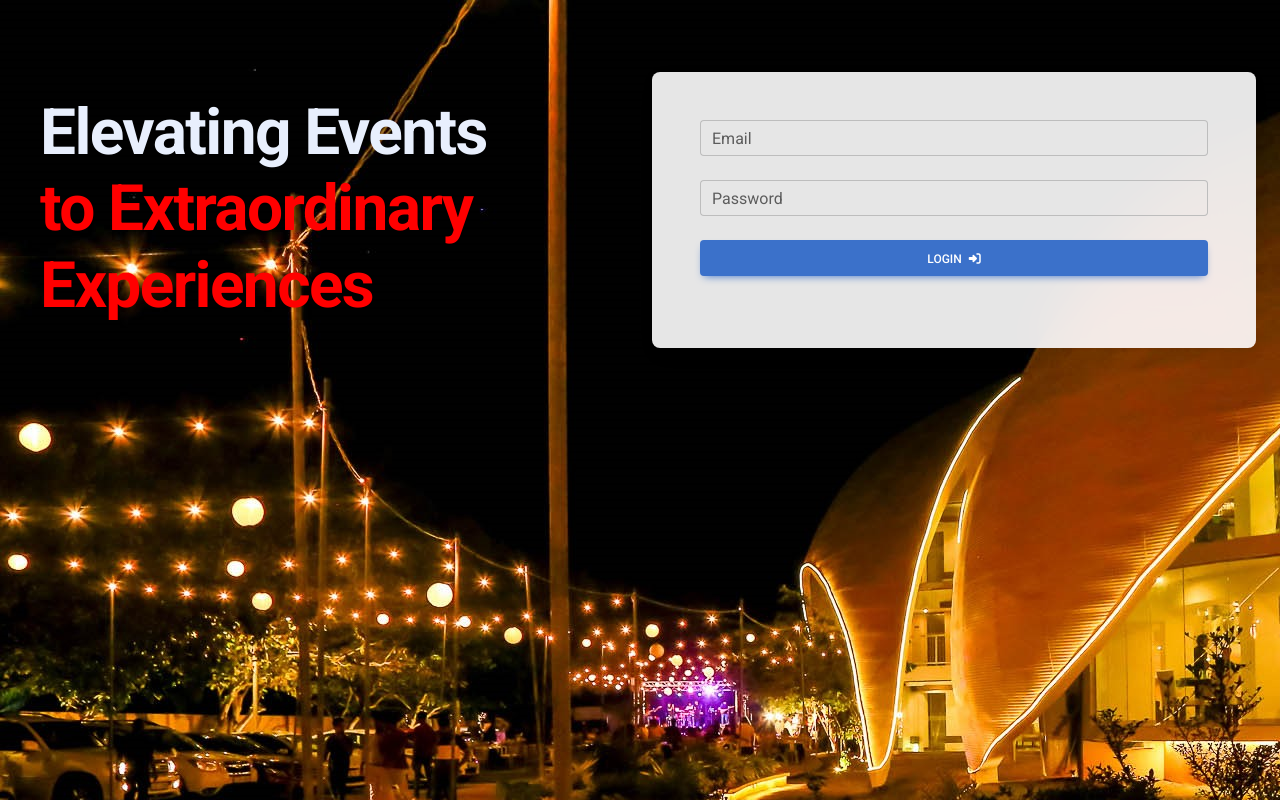
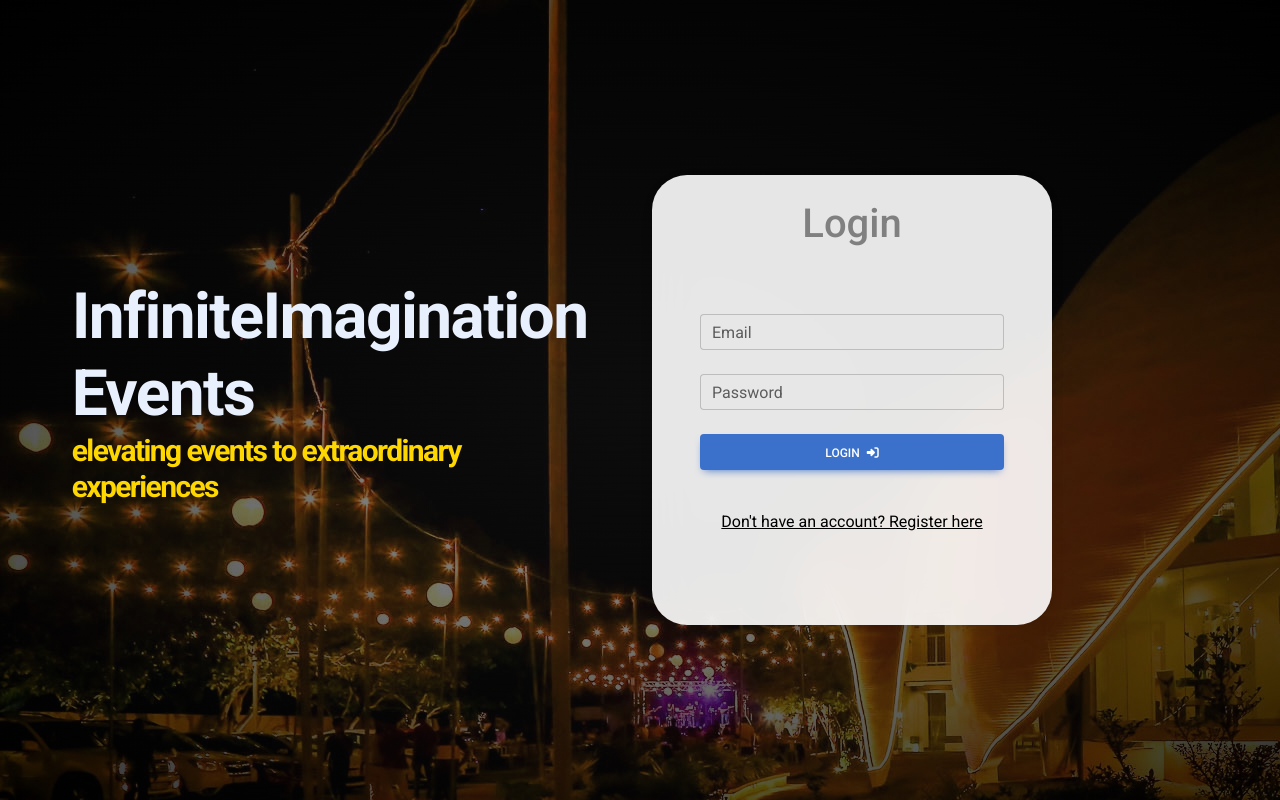
Before and after one commit to IT21440236/Event-Management-System-Client, a React (Create React App) app in the folder client/: page / in a window 1280 px wide. Built offline with nearby package versions, Linux system fonts and the light colour scheme.

Commit message:
committed

```diff
--- a/client/src/components/Login.jsx
+++ b/client/src/components/Login.jsx
@@ -48,8 +48,16 @@ function Login() {
   }
   return (
     <MDBContainer
-      fluid
-      className="p-4 background-radial-gradient overflow-hidden "
+    fluid
+    className="p-4"
+    style={{
+      background: "radial-gradient(ellipse at center, rgba(30, 30, 30, 0.4) 0%, rgba(0, 0, 0, 0.8) 100%)",
+      overflow: "hidden",
+      height: "100vh",
+      display: "flex",
+      alignItems: "center",
+      justifyContent: "center",
+    }}
     >
       <MDBRow>
         <MDBCol
@@ -58,10 +66,10 @@ function Login() {
         >
           <h1
             className="my-5 display-3 fw-bold ls-tight px-3"
-            style={{ color: "hsl(218, 81%, 95%)" }}
+            style={{ color: "hsl(218, 81%, 95%)", fontFamily: "Roboto, sans-serif" }}
           >
-            Elevating Events <br />
-            <span style={{ color: "red" }}>to Extraordinary Experiences</span>
+            InfiniteImagination Events <br />
+            <p style={{ color: "gold", fontSize: "30px"}}>elevating events to extraordinary experiences</p>
           </h1>
 
           {/* <p className="px-3" style={{ color: "white" }}>
@@ -79,8 +87,11 @@ function Login() {
             className="position-absolute shadow-5-strong"
           ></div>
 
-          <MDBCard className="my-5 bg-glass">
-            <MDBCardBody className="p-5">
+          <MDBCard className="my-5 bg-glass" style={{ borderRadius: "35px", color: "black", width: "400px",minHeight: "450px", }}
+            >
+              <h1 style={{ color: "grey", fontFamily: "Roboto, sans-serif", textAlign: "center", marginTop: "25px" }}> Login </h1>
+            <MDBCardBody className="p-5" style={{ marginTop: "10px"}}>
+
               <MDBInput
                 wrapperClass="mb-4"
                 label="Email"
@@ -105,6 +116,9 @@ function Login() {
               <MDBBtn className="w-100 mb-4" size="md" onClick={login}>
                 Login <MDBIcon fas icon="sign-in-alt" className="ms-1" />
               </MDBBtn>
+              <div className="d-flex justify-content-center mb-4">
+              <a href="/" style={{color: "black", textAlign: "center", marginTop: "15px", textDecoration: "underline", }}>Don't have an account? Register here</a>
+              </div>
             </MDBCardBody>
           </MDBCard>
         </MDBCol>
--- a/client/src/components/Register.jsx
+++ b/client/src/components/Register.jsx
@@ -34,7 +34,15 @@ function Register() {
   return (
     <MDBContainer
       fluid
-      className="p-4 background-radial-gradient overflow-hidden"
+      className="p-4"
+      style={{
+        background: "radial-gradient(ellipse at center, rgba(30, 30, 30, 0.4) 0%, rgba(0, 0, 0, 0.8) 100%)",
+        overflow: "hidden",
+        height: "100vh",
+        display: "flex",
+        alignItems: "center",
+        justifyContent: "center",
+      }}
     >
       <MDBRow>
         <MDBCol
@@ -45,8 +53,8 @@ function Register() {
             className="my-5 display-3 fw-bold ls-tight px-3"
             style={{ color: "hsl(218, 81%, 95%)" }}
           >
-            Elevating Events <br />
-            <span style={{ color: "red" }}>to Extraordinary Experiences</span>
+            InfiniteImagination Events <br />
+            <p style={{ color: "gold", fontSize: "30px"}}>elevating events to extraordinary experiences</p>
           </h1>
 
           {/* <p className="px-3" style={{ color: "white" }}>
@@ -64,7 +72,8 @@ function Register() {
             className="position-absolute shadow-5-strong"
           ></div>
 
-          <MDBCard className="my-5 bg-glass">
+          <MDBCard className="my-5 bg-glass" style={{ borderRadius: "35px", color: "black", width: "400px",minHeight: "450px", }}>
+          <h1 style={{ color: "grey", fontFamily: "Roboto, sans-serif", textAlign: "center", marginTop: "25px" }}> Register </h1>
             <MDBCardBody className="p-5">
               <MDBRow>
                 <MDBCol col="6">
@@ -114,6 +123,7 @@ function Register() {
               <MDBBtn className="w-100 mb-4" size="md" onClick={save}>
                 sign up
               </MDBBtn>
+              <p style={{alignItems: "center", marginLeft:"65px"}}>Have an account <a href="/login">Sign-in</a></p>
 
               <div className="text-center">
                 <p>or sign up with:</p>
```
Also changed, not shown: client/src/components/Tickets.jsx (added, +32 -0 lines), 1 other file (tests, documents, lock files or other folders).
